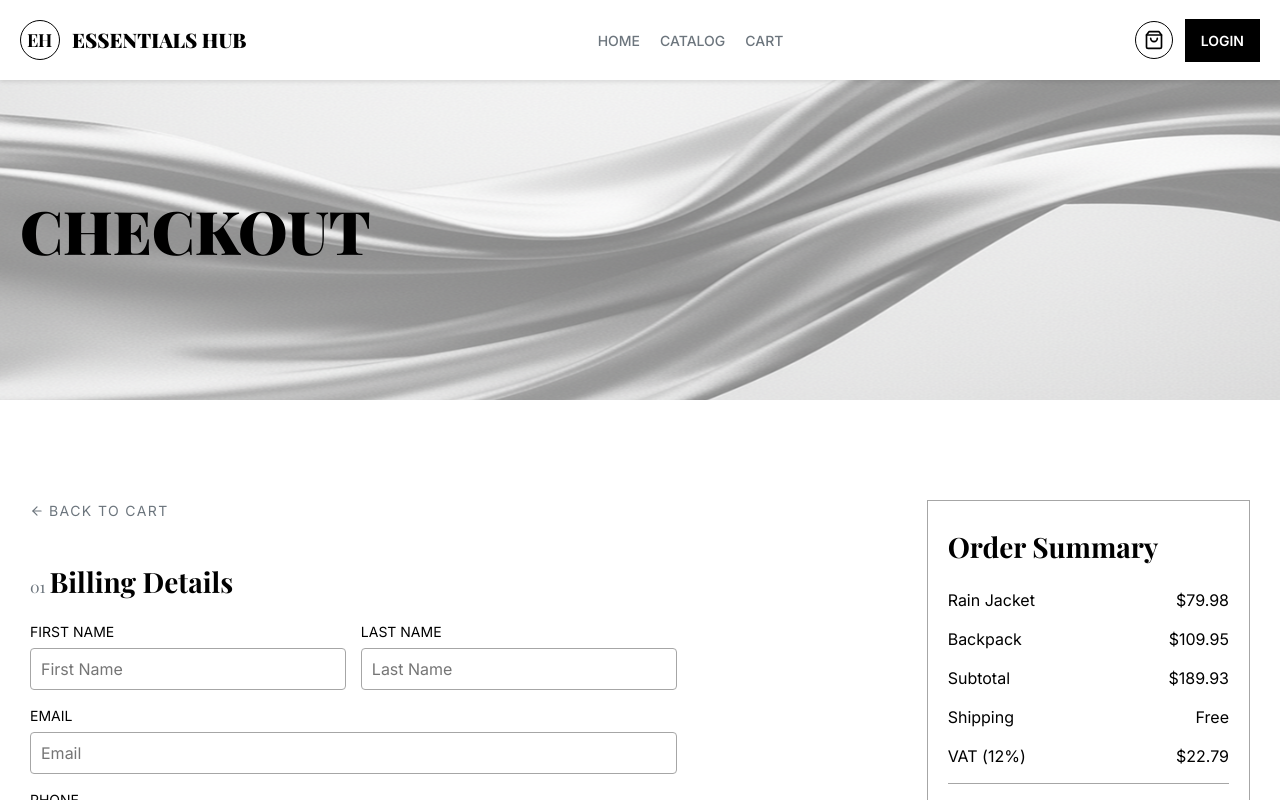
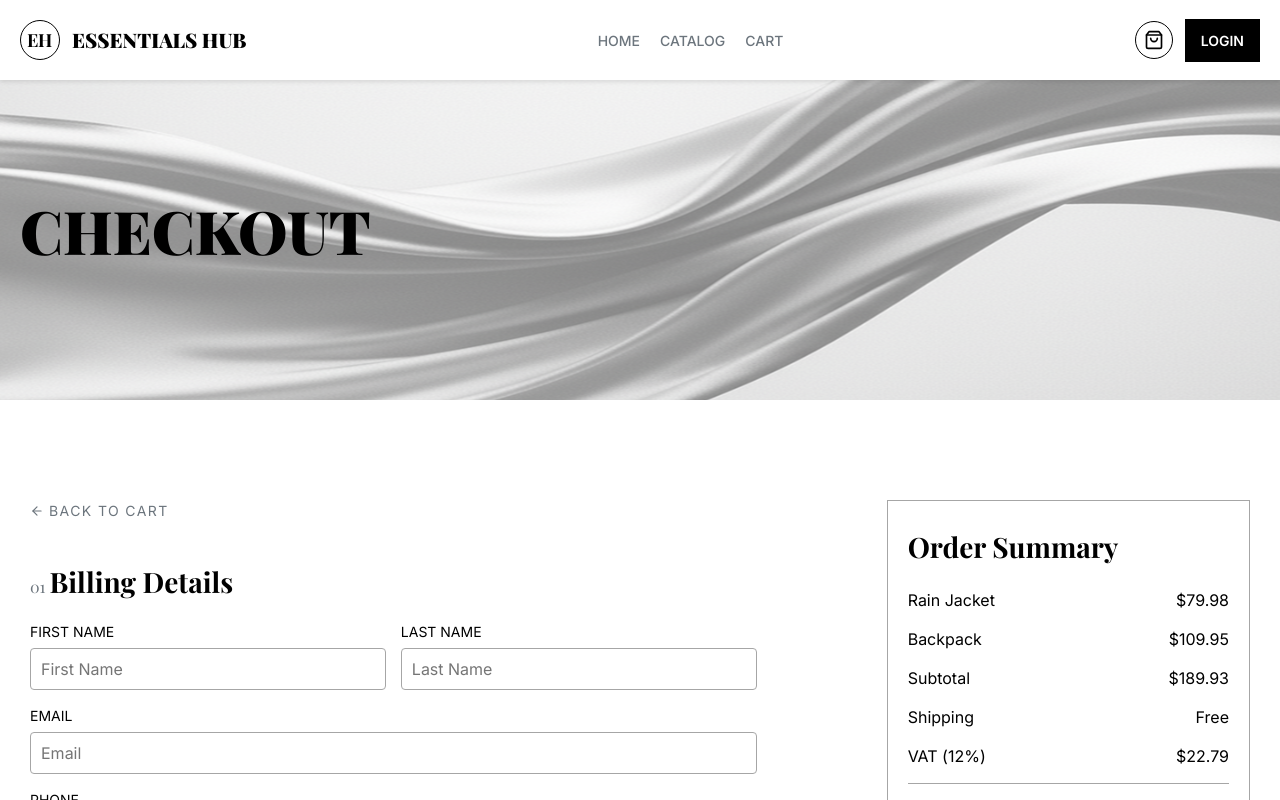
Before and after one commit to Fejiro001/essentials-hub, a React (Create React App) app: page /checkout in a window 1280 px wide. Shown: the top 800 px of the page. Built offline with nearby package versions, Linux system fonts and the light colour scheme; a web font is replaced by a local one.

Commit message:
adding a thank you comment

```diff
--- a/src/css/checkout.css
+++ b/src/css/checkout.css
@@ -25,7 +25,7 @@
 
     display: grid;
     grid-template-columns: 2fr 1fr;
-    gap: 25rem;
+    gap: 13rem;
     padding-inline: 1rem;
 }
 
```
